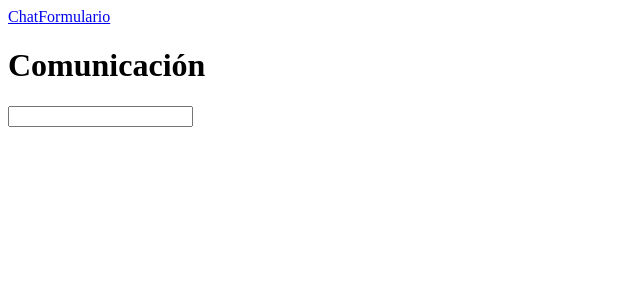
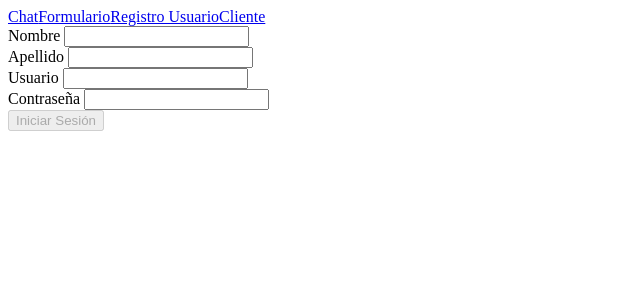
Before and after one commit to daesnorey/alz-angular-lab, an Angular app: page /registro in a window 1280 px wide. Before the commit this address led to /chat. Shown: the top 300 px of the page, without its empty margins (0-640 px from the left). Built offline with nearby package versions, Linux system fonts and the light colour scheme.

Commit message:
Se agrega consumo de servicios y formulario

```diff
--- a/src/app/app.component.html
+++ b/src/app/app.component.html
@@ -2,6 +2,8 @@
     <nav>
         <a [routerLink]= "['chat']">Chat</a>
         <a [routerLink]= "['formulario']">Formulario</a>
+        <a [routerLink]= "['registro']">Registro Usuario</a>
+        <a [routerLink]= "['cliente']">Cliente</a>
     </nav>
 </header>
 <router-outlet></router-outlet>
--- a/src/app/chat/chat-routing.module.ts
+++ b/src/app/chat/chat-routing.module.ts
@@ -1,8 +1,6 @@
 import { NgModule } from "@angular/core";
 import { RouterModule } from "@angular/router";
 import { ChatWrapperComponent } from "./chat-wrapper/chat-wrapper.component";
-import { PrimerChatComponent } from "./primer-chat/primer-chat.component";
-import { SegundoChatComponent } from "./segundo-chat/segundo-chat.component";
 
 const routes =[
     {
--- /dev/null
+++ b/src/app/cliente/client/client.component.html
@@ -0,0 +1,10 @@
+<input type="search" placeholder="Buscar pais" [formControl]="searchControl">
+<ng-container *ngFor="let country of countries">
+    <p>
+       País: {{country.name}}
+    </p>
+    <p>
+        Capital: {{country.capital}}
+    </p>
+    <br>
+</ng-container>
--- /dev/null
+++ b/src/app/cliente/client/client.component.ts
@@ -0,0 +1,37 @@
+import { HttpClient } from '@angular/common/http';
+import { Component, OnInit } from '@angular/core';
+import { FormControl } from '@angular/forms';
+
+@Component({
+  selector: 'app-client',
+  templateUrl: './client.component.html',
+  styleUrls: ['./client.component.css']
+})
+export class ClientComponent implements OnInit {
+
+  public searchControl!: FormControl;
+  public countries?: any[];
+  constructor(private http: HttpClient) { }
+
+  ngOnInit(): void {
+    this.searchControl = new FormControl();
+   // this.searchControl.valueChanges.subscribe(value =>{
+      this.searchCountry();
+   // });
+  }
+  searchCountry() {
+    //this.http.get(`https://restcountries.eu/rest/v2/name/${value}`).subscribe((value: any) =>{
+      this.http.get(`https://restcountries.eu/rest/v2/all`).subscribe((value: any) =>{
+      this.countries=value;
+      console.log({value});
+    });
+  }
+
+  private retorna3(): Promise<number>{
+    return new Promise((resolve,reject)=>{
+      setTimeout(()=>{
+        resolve(3);
+      }, 5000);
+    });
+  }
+}
--- /dev/null
+++ b/src/app/registro/registro-usuario/registro-usuario.component.html
@@ -0,0 +1,73 @@
+<form [formGroup]="miFormulario" (submit)="submit($event)">
+    <label>
+        Nombre
+        <input type="input" formControlName="nombre">
+    </label>
+    <ng-container *ngIf="miFormulario.get('nombre')?.dirty">
+        <p *ngIf="miFormulario.get('nombre')?.errors?.required">
+            Este campo es obligatorio
+        </p>
+        <p *ngIf="miFormulario.get('nombre')?.errors?.minLength">
+            El valor minimo es incorrecto
+        </p>
+        <p *ngIf="miFormulario.get('nombre')?.errors?.maxLength">
+            El valor maximo es incorrecto
+        </p>
+    </ng-container>
+    <br>
+    <label>
+        Apellido
+        <input type="input" formControlName="apellido">
+    </label>
+    <ng-container *ngIf="miFormulario.get('apellido')?.dirty">
+        <p *ngIf="miFormulario.get('apellido')?.errors?.required">
+            Este campo es obligatorio
+        </p>
+        <p *ngIf="miFormulario.get('apellido')?.errors?.minLength">
+            El valor minimo es incorrecto
+        </p>
+        <p *ngIf="miFormulario.get('apellido')?.errors?.maxLength">
+            El valor maximo es incorrecto
+        </p>
+    </ng-container>
+    <br>
+    <label>
+        Usuario
+        <input type="email" formControlName="usuario">
+    </label>
+    <ng-container *ngIf="miFormulario.get('usuario')?.dirty">
+        <p *ngIf="miFormulario.get('usuario')?.errors?.required">
+            Este campo es obligatorio
+        </p>
+        <p *ngIf="miFormulario.get('usuario')?.errors?.email">
+            Ingresa un email valido
+        </p>
+        <p *ngIf="miFormulario.get('usuario')?.errors?.pattern">
+            El dominio del correo es incorrecto
+        </p>
+        <p *ngIf="miFormulario.get('usuario')?.errors?.minLength">
+            El valor minimo es incorrecto
+        </p>
+        <p *ngIf="miFormulario.get('usuario')?.errors?.maxLength">
+            El valor maximo es incorrecto
+        </p>
+    </ng-container>
+    <br>
+    <label>
+        Contraseña
+        <input type="password" formControlName="password">
+    </label>
+    <ng-container *ngIf="miFormulario.get('password')?.dirty">
+        <p *ngIf="miFormulario.get('password')?.errors?.required">
+            Este campo es obligatorio
+        </p>
+        <p *ngIf="miFormulario.get('password')?.errors?.minLength">
+            El valor minimo es incorrecto
+        </p>
+        <p *ngIf="miFormulario.get('password')?.errors?.maxLength">
+            El valor maximo es incorrecto
+        </p>
+    </ng-container>
+    <br>
+    <button [disabled]="miFormulario.invalid" type="submit">Iniciar Sesión</button>
+</form>
--- /dev/null
+++ b/src/app/registro/registro-usuario/registro-usuario.component.ts
@@ -0,0 +1,41 @@
+import { Component, OnInit } from '@angular/core';
+import { FormControl, FormGroup, Validators } from '@angular/forms';
+
+@Component({
+  selector: 'app-registro-usuario',
+  templateUrl: './registro-usuario.component.html',
+  styleUrls: ['./registro-usuario.component.css']
+})
+export class RegistroUsuarioComponent implements OnInit {
+
+  public miFormulario!: FormGroup;
+
+  constructor() {
+    this.miFormulario = new FormGroup({
+      'usuario': new FormControl('', [Validators.required,
+      Validators.email,
+      Validators.pattern(/@everis.com$/),
+      Validators.minLength(5),
+      Validators.maxLength(40)]),
+      'password': new FormControl('', [Validators.required,
+      Validators.minLength(5),
+      Validators.maxLength(15)]),
+      'nombre': new FormControl('', [Validators.required,
+      Validators.minLength(5),
+      Validators.maxLength(15)]),
+      'apellido': new FormControl('', [Validators.required,
+      Validators.minLength(5),
+      Validators.maxLength(15)]),
+    });
+  }
+
+  public submit(ev: Event) {
+    ev.preventDefault();
+    ev.stopPropagation();
+    alert(JSON.stringify(this.miFormulario.value))
+  }
+
+  ngOnInit(): void {
+  }
+
+}
```
Also changed, not shown: src/app/app-routing.module.ts (+10 -0 lines), src/app/app.module.ts (+7 -3 lines), src/app/cliente/cliente.module.ts (added, +27 -0 lines), src/app/registro/registro.module.ts (added, +21 -0 lines), src/app/cliente/client/client.component.css (added), src/app/registro/registro-usuario/registro-usuario.component.css (added), 2 other files (tests, documents, lock files or other folders).
